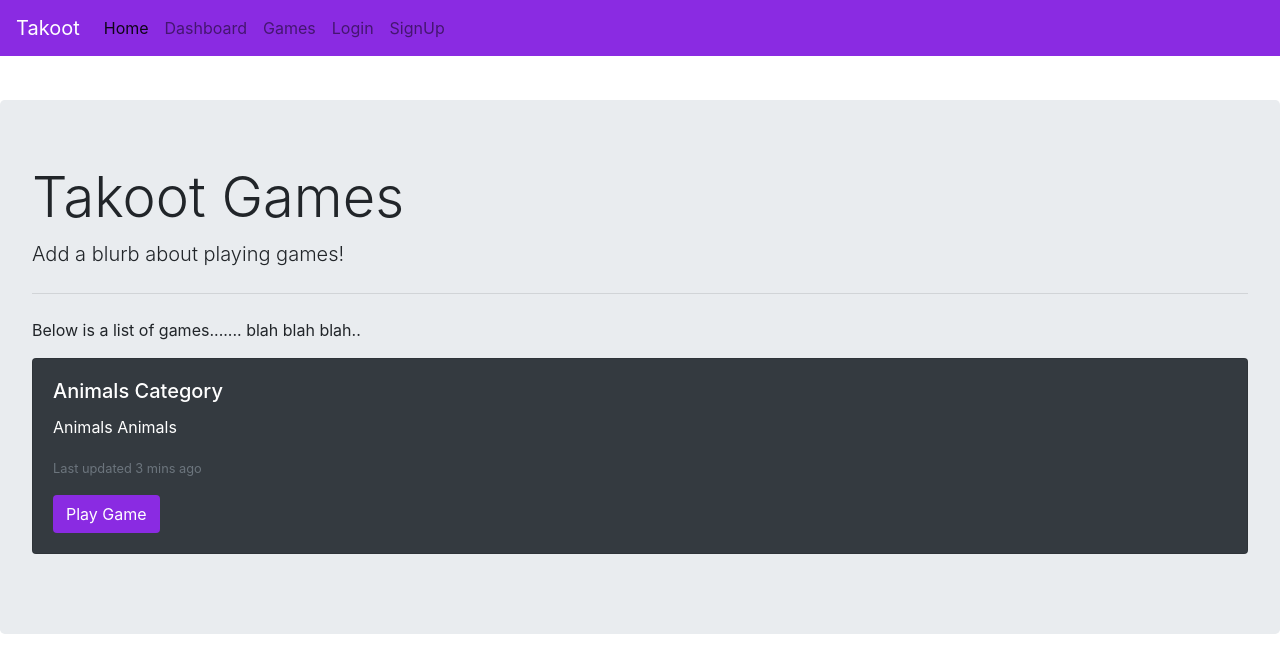
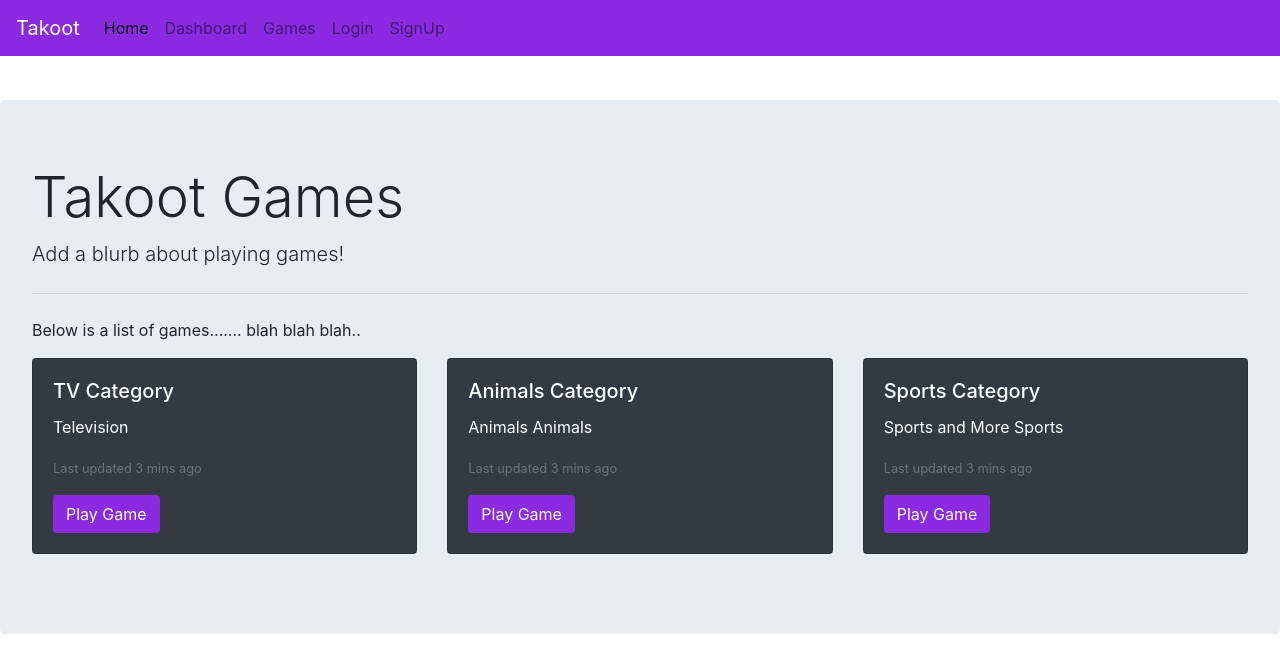
Before and after one commit to Zmaraz/Takoot-Front, an Angular app: page /games in a window 1280 px wide. Shown: the top 672 px of the page. Built offline with nearby package versions, Linux system fonts and the light colour scheme.

Commit message:
pushing most updated version of angular app

```diff
--- a/src/app/app.module.ts
+++ b/src/app/app.module.ts
@@ -14,19 +14,21 @@ import { GamesComponent } from './games/games.component';
 import { QuestionsComponent } from './questions/questions.component';
 import { QuizComponent } from './quiz/quiz.component';
 import { DashboardComponent } from './dashboard/dashboard.component';
+import { LandingComponent } from './landing/landing.component';
 
 import { AuthService } from './auth.service';
 import { DataService } from './data.service';
 
 import { TokenInterceptor } from './token.interceptor';
-import { LandingComponent } from './landing/landing.component';
 
+// after adding a component, add it to the path ROUTES
 const ROUTES = [
   { path: 'login', component: LoginComponent },
   { path: 'register', component: RegisterComponent },
   { path: 'games', component: GamesComponent },
   { path: 'quiz', component: QuizComponent},
-  { path: 'dashboard', component: DashboardComponent}
+  { path: 'dashboard', component: DashboardComponent},
+  { path: 'landing', component: LandingComponent}
 ];
 
 @NgModule({
--- a/src/app/games/games.component.html
+++ b/src/app/games/games.component.html
@@ -16,16 +16,16 @@
 <!-- on this view, when the user clicks a button on the card, it should take them to the quiz component-->
 
 <div class="card-deck">
-  <!-- <div class="card text-white bg-dark mb-3"> -->
+  <div class="card text-white bg-dark mb-3">
     <!-- <img class="card-img-top" src="..." alt="Card image cap"> -->
-    <!-- <div class="card-body">
+    <div class="card-body">
       <h5 class="card-title">TV Category</h5>
       <p class="card-text"> Television</p>
-      <p class="card-text"><small class="text-muted">Last updated 3 mins ago</small></p> -->
+      <p class="card-text"><small class="text-muted">Last updated 3 mins ago</small></p>
       <!-- here, you should have event binding for playQuiz -->
-      <!-- <a routerLink="/quiz" class="btn" style="background-color:blueviolet; color:white">Play Game</a>
+      <a routerLink="/quiz" class="btn" style="background-color:blueviolet; color:white">Play Game</a>
     </div>
-  </div> -->
+  </div>
 
   <div class="card text-white bg-dark mb-3">
     <!-- <img class="card-img-top" src="..." alt="Card image cap"> -->
@@ -37,16 +37,16 @@
     </div>
   </div>
 
-  <!-- <div class="card text-white bg-dark mb-3"> -->
+  <div class="card text-white bg-dark mb-3">
     <!-- <img class="card-img-top" src="..." alt="Card image cap"> -->
-    <!-- <div class="card-body">
+    <div class="card-body">
       <h5 class="card-title">Sports Category</h5>
       <p class="card-text"> Sports and More Sports</p>
       <p class="card-text"><small class="text-muted">Last updated 3 mins ago</small></p>
       <a routerLink="/quiz" class="btn" style="background-color:blueviolet; color:white">Play Game</a>
     </div>
   </div>
-</div> -->
+</div>
 
 
 </div> <!-- div for the jumbotron-->
--- a/src/app/quiz/quiz.component.html
+++ b/src/app/quiz/quiz.component.html
@@ -1,10 +1,8 @@
-<!-- not working -->
+
 
 <h1>
   Quiz
 </h1>
-
-<!-- here, add in your logic for displaying the quiz -->
 
 <!-- use interpolation for the h1 to put the quiz number in-->
 
@@ -12,7 +10,7 @@
 
 <ul *ngIf="quizzes">
   <li *ngFor="let quiz of quizzes.results">
-    <p>{{ quiz.question }}}</p>
+    <p>{{ quiz.question }}</p>
     <ul>
       <li> <input type="radio" name ="wrong"> {{ quiz.correct_answer }} </li>
       <li *ngFor="let answer of quiz.incorrect_answers"> <input type="radio" name = "wrong"> {{ answer }} </li>
```
